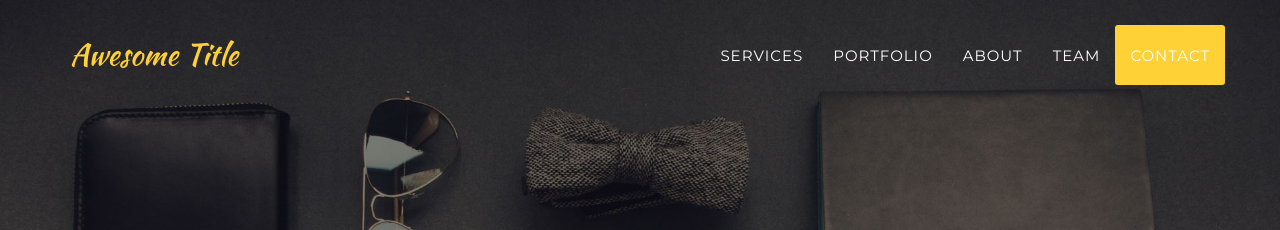
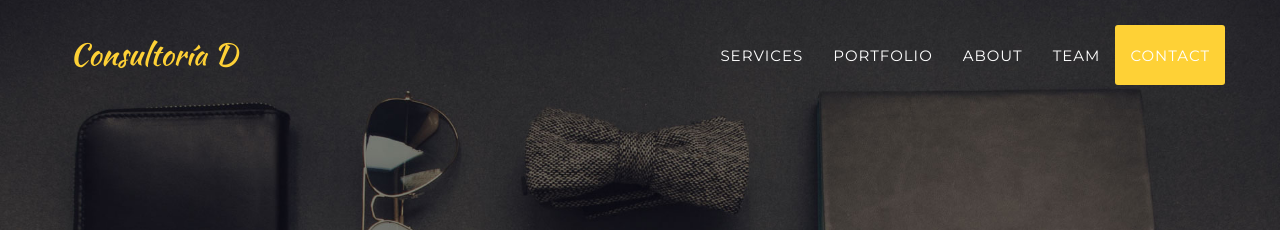
Before and after one commit to rdevai/rdevai.github.io, a Jekyll site: the page built from _posts/2014-07-16-project-3.markdown, in a window 1280 px wide. Shown: the top 230 px of the page. Built offline with Jekyll 4.4.1, drawn with Linux system fonts in a browser that asks for light colours; some web fonts are replaced; some of the changed text lies outside the part shown.

Commit message:
Fix style links

```diff
--- a/_config.yml
+++ b/_config.yml
@@ -1,9 +1,9 @@
-url: https://y7kim.github.io
-baseurl: /agency-jekyll-theme/
+url: https://rdevai.github.io/
+baseurl: ""
 
 # Site settings
-title: Awesome Title
-email: your-email@domain.com
+title: Consultoría D
+email: rdevai@yahoo.com
 description: "Write an awesome description for your new site here. You can edit this line in _config.yml. It will appear in your document head meta (for Google search results) and in your feed.xml site description."
 
 
```
